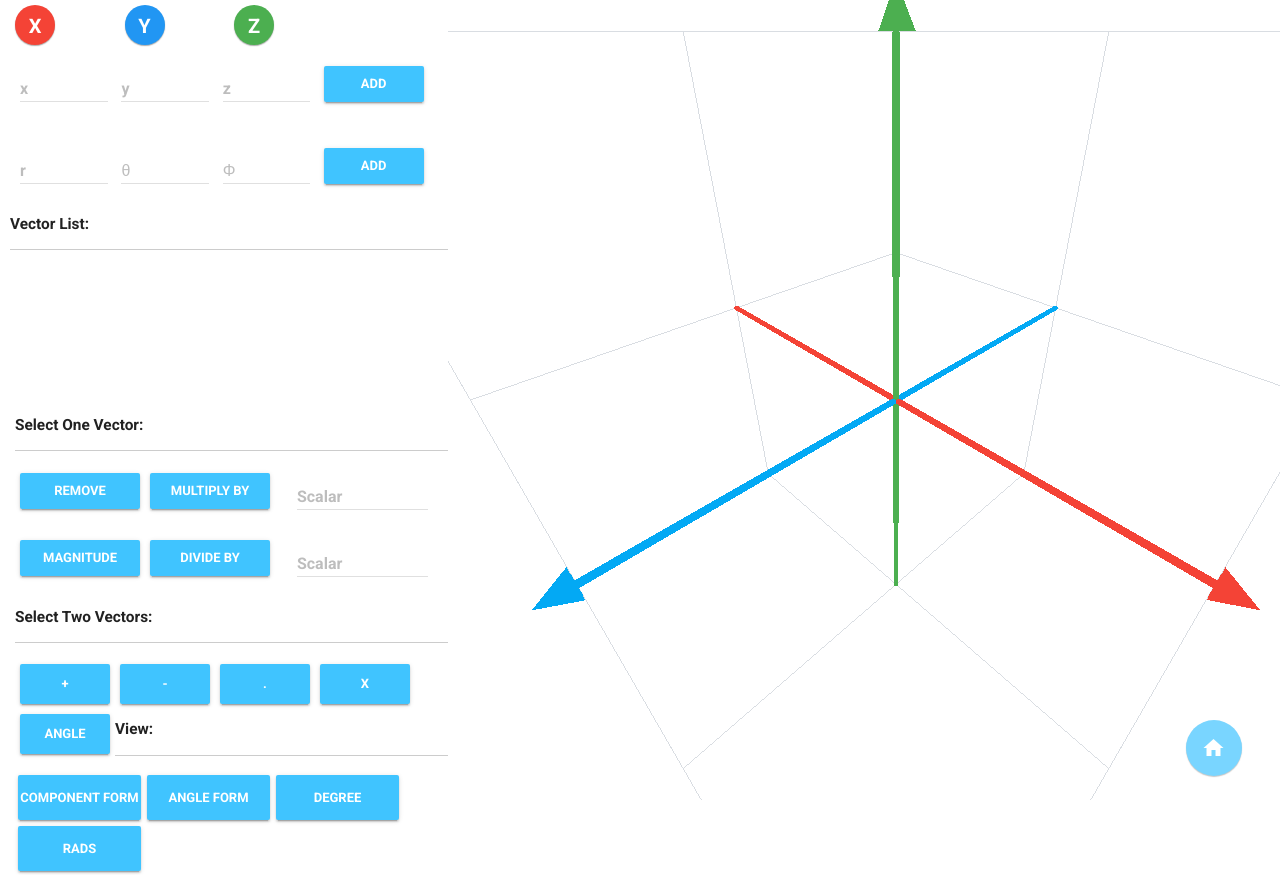
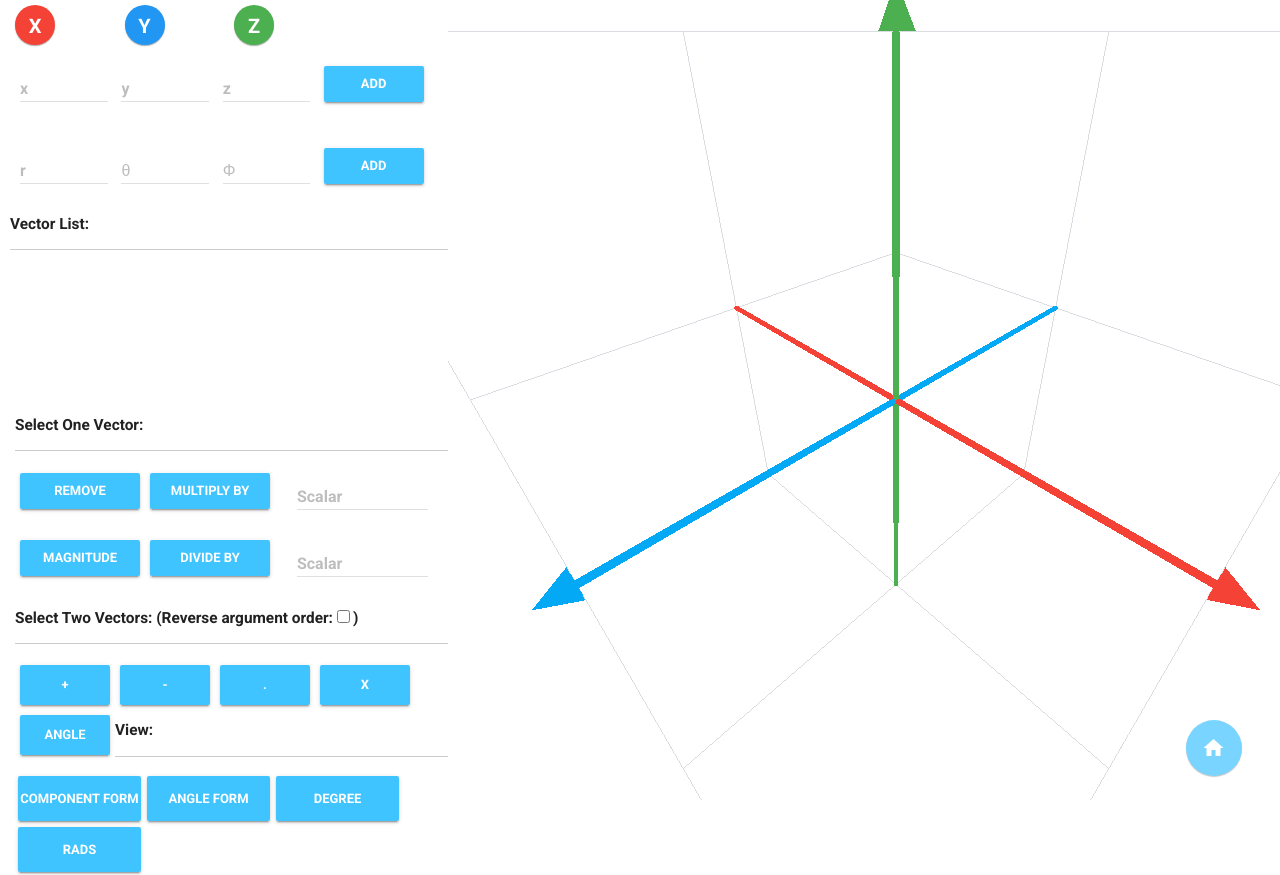
Before and after one commit to ColumbusDong/ColumbusDong.github.io, a website: page web/Vector.html in a window 1280 px wide. Shown: the top 875 px of the page. Drawn offline with Linux system fonts and the light colour scheme; animation ran at ten frames a second.

Commit message:
Add reverse checkbox to vector.html

```diff
--- a/web/Vector.html
+++ b/web/Vector.html
@@ -143,6 +143,7 @@
        <!-- Select two Vectors -->
        <div class="margin">
            Select Two Vectors:
+           (Reverse argument order:<input type="checkbox" id="reverseArgs" name="reverse">)
            <hr>
            <!-- + button -->
 
```
